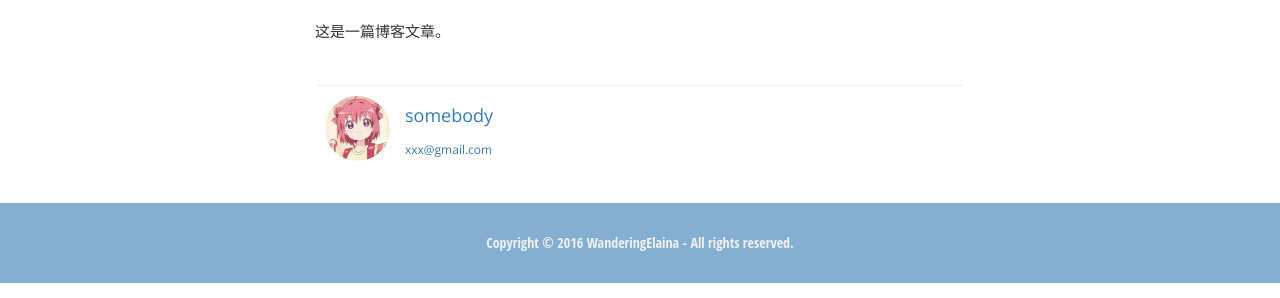
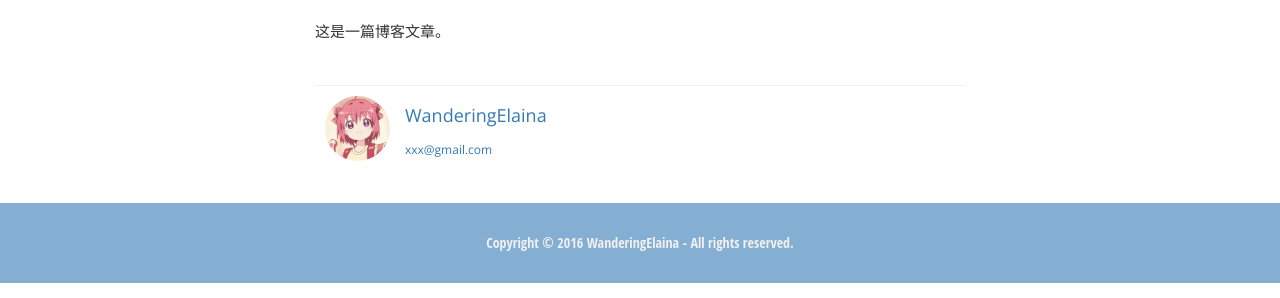
Before and after one commit to WanderingElaina/WanderingElaina.github.io, a Jekyll site: the page built from _posts/2024-01-04-blog.md, in a window 1280 px wide. Shown: the part 315-613 px from the top of the page. Built offline with Jekyll 4.4.1, drawn with Linux system fonts in a browser that asks for light colours; Markdown is read by kramdown in place of the engine named in the settings.

Commit message:
Update post_footer.html

```diff
--- a/_includes/post_footer.html
+++ b/_includes/post_footer.html
@@ -3,7 +3,7 @@
         <img src="/assets/img/avatar.jfif" alt="My Avatar" class="img-circle">
     </div>
     <section class="author">
-        <h4><a href="/about.html">somebody</a></h4>
+        <h4><a href="/about.html">WanderingElaina</a></h4>
         <a href="mailto:xxx@gmail.com">xxx@gmail.com</a>
     </section>
 </footer>
```
